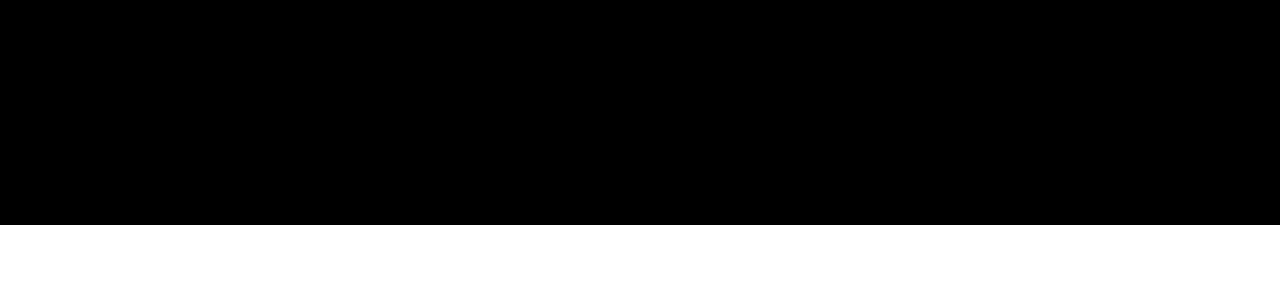
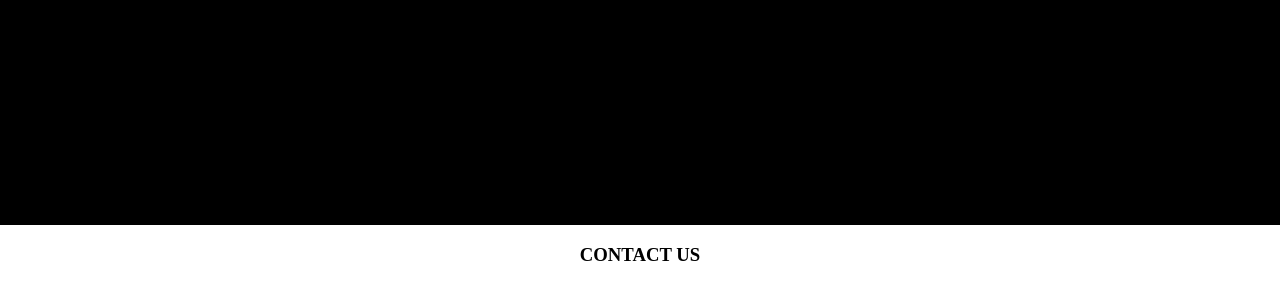
Before and after one commit to ikartikgautam/portfolio, an Angular app: page / in a window 1280 px wide. Before the commit this address led to /home. Shown: the part 1375-1675 px from the top of the page. Before the commit the page ends 1600 px from the top, so only its background shows below. Built offline with nearby package versions, Linux system fonts and the light colour scheme.

Commit message:
UI improvements and scrollbar styled

```diff
--- a/src/app/app-routing.module.ts
+++ b/src/app/app-routing.module.ts
@@ -5,9 +5,8 @@ import { ErrorComponent } from './error/error.component';
 
 
 const routes: Routes = [
-  { path: '', redirectTo: 'home', pathMatch: 'full' },
-  { path: 'home', component: HomeComponent },
-  { path: '**', component: ErrorComponent }
+  { path: '', component: HomeComponent },
+  { path: '**', component: ErrorComponent },
 ];
 
 @NgModule({
--- a/src/app/footer-bar/footer-bar.component.html
+++ b/src/app/footer-bar/footer-bar.component.html
@@ -1 +1,5 @@
-<p>footer-bar works!</p>
+<div style="width: 100%; height: 20vh;">
+
+    <h3 style="text-align: center;">CONTACT US</h3>
+
+</div>
--- a/src/app/home/home.component.html
+++ b/src/app/home/home.component.html
@@ -6,6 +6,7 @@
             <div style="flex: 1;"></div>
             <div>
                 <h1 class="welcome-text">
+                    <p class="hey">Hey</p>
                     I<span class="odd-hilight">'</span>M<br>
                     KARTIK<br>
                     GAUTAM<span class="odd-hilight">.</span>
@@ -33,3 +34,5 @@
 <div style="height: 100vh; width: 100%; background-color: black;">
 
 </div>
+<!-- Footer -->
+<app-footer-bar></app-footer-bar>
--- a/src/app/home/home.component.scss
+++ b/src/app/home/home.component.scss
@@ -1,6 +1,19 @@
 @import url("https://fonts.googleapis.com/css2?family=Anton&display=swap");
 @import url("https://fonts.googleapis.com/css2?family=Open+Sans&display=swap");
 
+$theme: greenyellow;
+
+/* ANIMATIONS */
+@keyframes fade-appear {
+    from {
+        opacity: 0;
+    }
+    to {
+        opacity: 1;
+    }
+}
+
+/* STYLING CODE STARTS HERE */
 .welcome-text {
     line-height: 101px;
     font-family: "Anton", sans-serif;
@@ -19,17 +32,9 @@
     animation-duration: 1s;
     animation-fill-mode: forwards;
 }
-@keyframes fade-appear {
-    from {
-        opacity: 0;
-    }
-    to {
-        opacity: 1;
-    }
-}
 
 .odd-hilight {
-    color: greenyellow;
+    color: $theme;
 }
 
 .background {
@@ -50,6 +55,10 @@
     font-weight: bold;
     font-size: 24px;
     margin-bottom: 70px;
+    transition: 0.3;
+}
+.bottom-text:hover {
+    color: $theme;
 }
 
 .bottom-icon {
@@ -64,9 +73,15 @@
     right: 0;
     // animation
     transition-duration: 0.3s;
-
 }
 .bottom-icon:hover {
     font-size: 50px;
-    color: greenyellow;
+    color: $theme;
 }
+.hey {
+    color: $theme;
+    font-family: monospace;
+    font-size: 46px;
+    line-height: 0px;
+    letter-spacing: 0;
+}
--- a/src/styles.scss
+++ b/src/styles.scss
@@ -1,4 +1,23 @@
+$theme: yellowgreen;
 /* You can add global styles to this file, and also import other style files */
-body{
+body {
     margin: 0px;
 }
+
+// styles for scrollbar
+::-webkit-scrollbar {
+    width: 5px;
+}
+
+::-webkit-scrollbar-track {
+    background: rgb(133, 133, 133);
+}
+
+::-webkit-scrollbar-thumb {
+    background: $theme;
+    border-radius: 100px;
+}
+
+::-webkit-scrollbar-thumb:hover {
+    background: rgb(116, 155, 37);
+}
```
